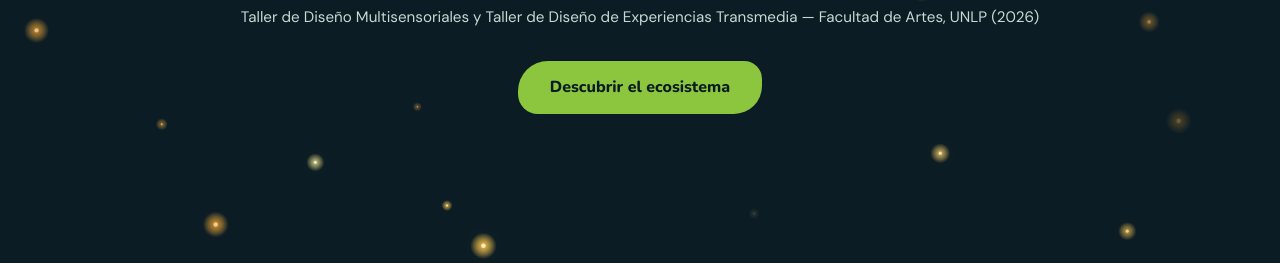
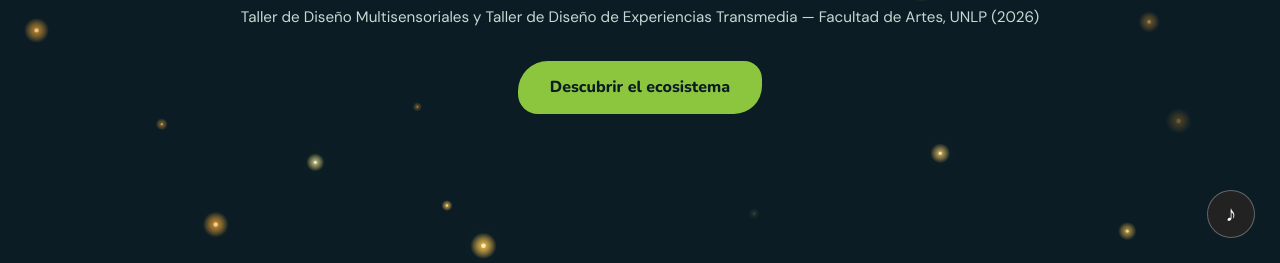
Before and after one commit to somos-connexus/presentacion-connexus, a plain HTML site: page index.html in a window 1280 px wide. Shown: the part 537-800 px from the top of the page. Drawn offline with nearby package versions, Linux system fonts and the light colour scheme.

```diff
--- a/estilos.css
+++ b/estilos.css
@@ -515,3 +515,24 @@ body {
     width: 100%;
     height: 100%;
 }
+
+.boton-audio {
+    position: fixed;
+    bottom: 25px;
+    right: 25px;
+    width: 48px;
+    height: 48px;
+    border-radius: 50%;
+    background: #222;
+    color: white;
+    border: 1px solid rgba(255, 255, 255, 0.3);
+    font-size: 22px;
+    cursor: pointer;
+    z-index: 9999;
+    transition: 0.3s;
+}
+
+.boton-audio:hover {
+    transform: scale(1.1);
+    background: #444;
+}
```
